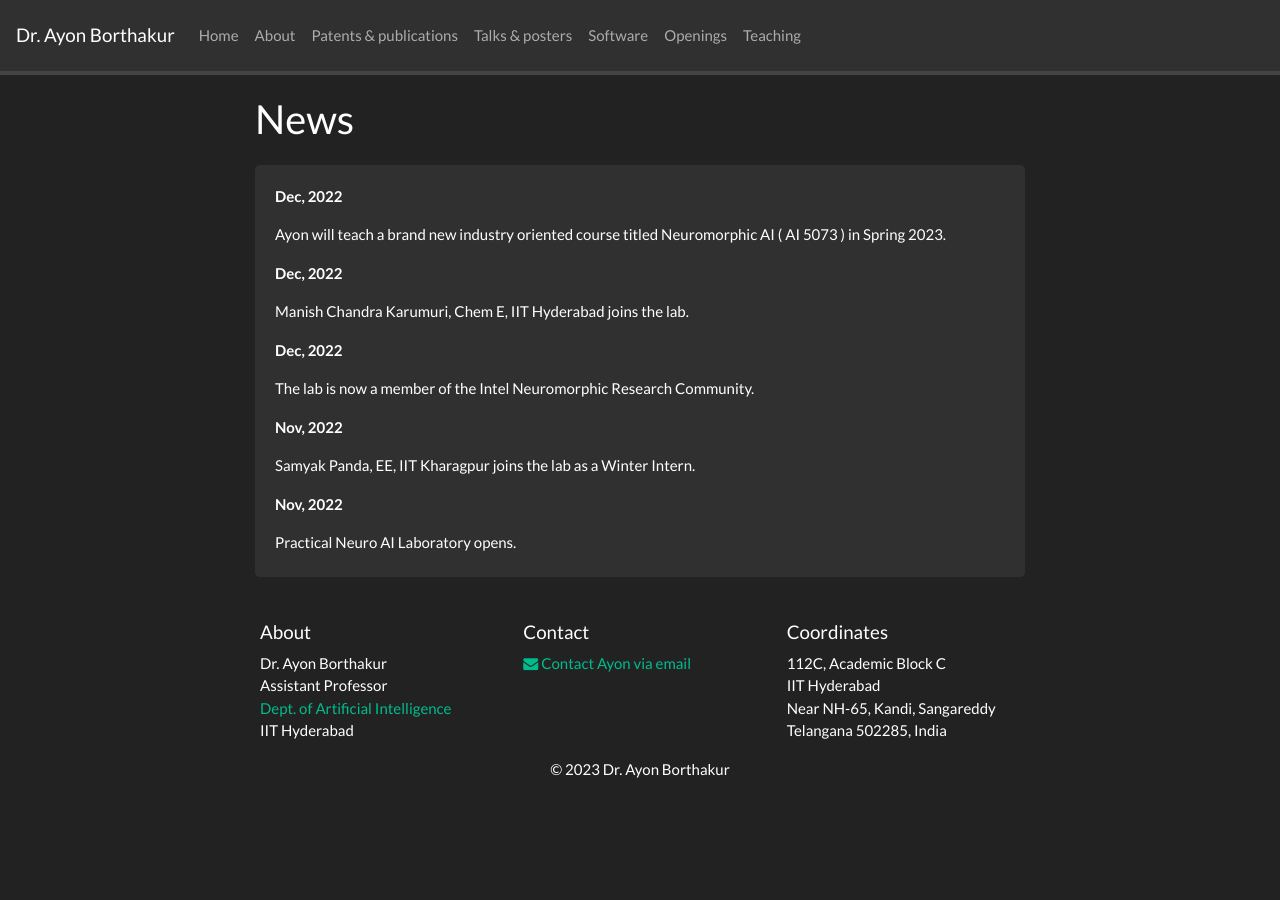
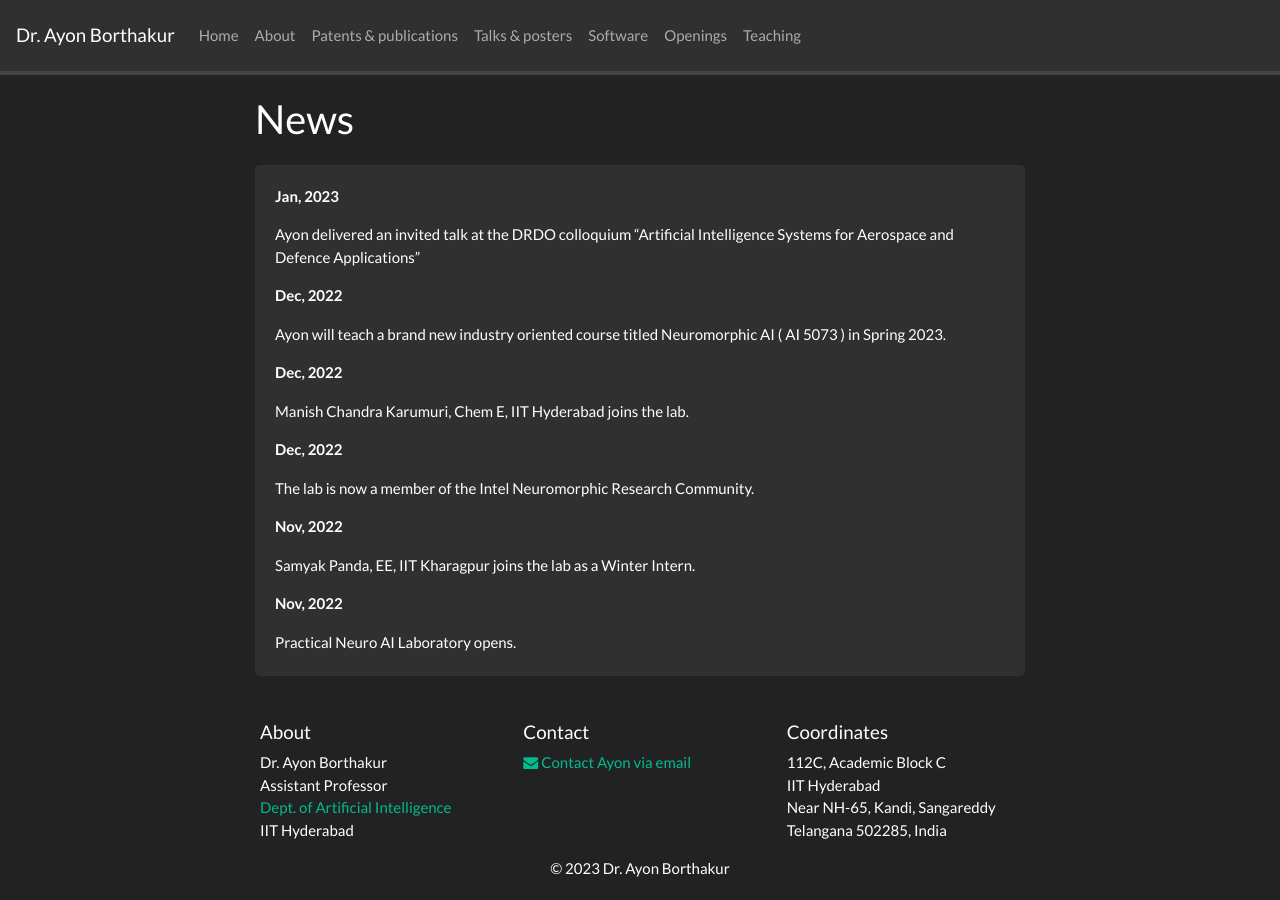
Before and after one commit to BorthakurAyon/borthakurayon.github.io, a Jekyll site: the page built from _pages/allnews.md, in a window 1280 px wide. Built offline with Jekyll 4.4.1, drawn with Linux system fonts in a browser that asks for light colours; nearby versions of some CDN libraries; a style sheet for code colours, icons or effects is not loaded.

Commit message:
Update news.yml

```diff
--- a/_data/news.yml
+++ b/_data/news.yml
@@ -1,3 +1,6 @@
+- date:  Jan, 2023
+  headline: Ayon delivered an invited talk at the DRDO colloquium "Artificial Intelligence Systems for Aerospace and Defence Applications"
+
 - date:  Dec, 2022
   headline: Ayon will teach a brand new industry oriented course titled Neuromorphic AI ( AI 5073 ) in Spring 2023.
 
```
